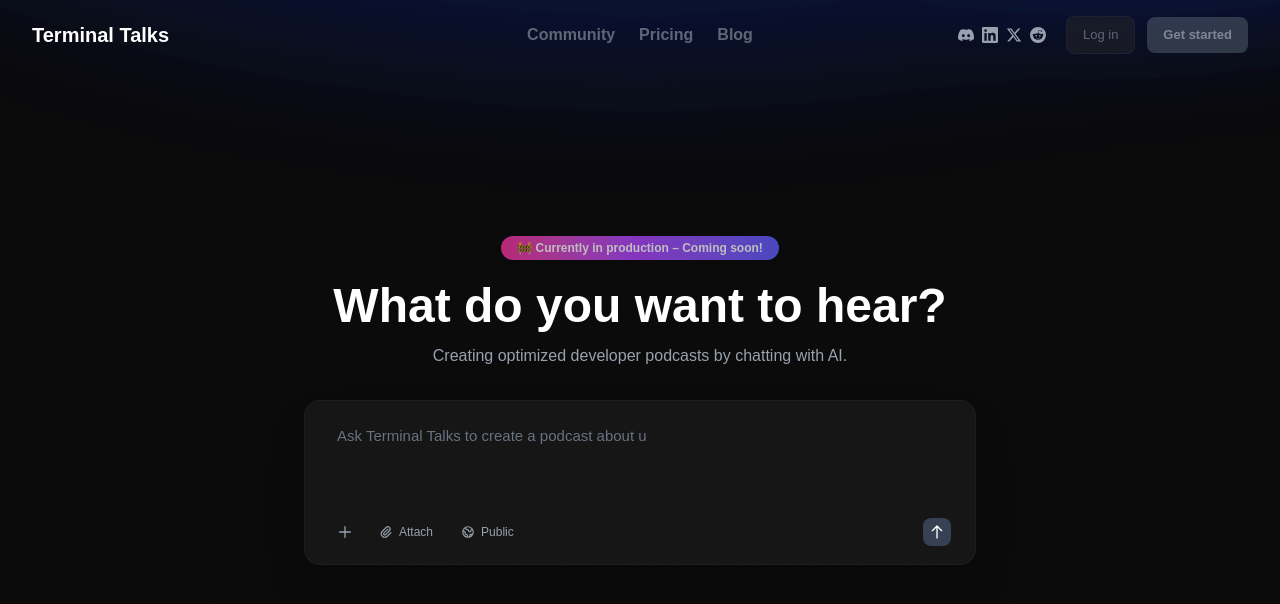
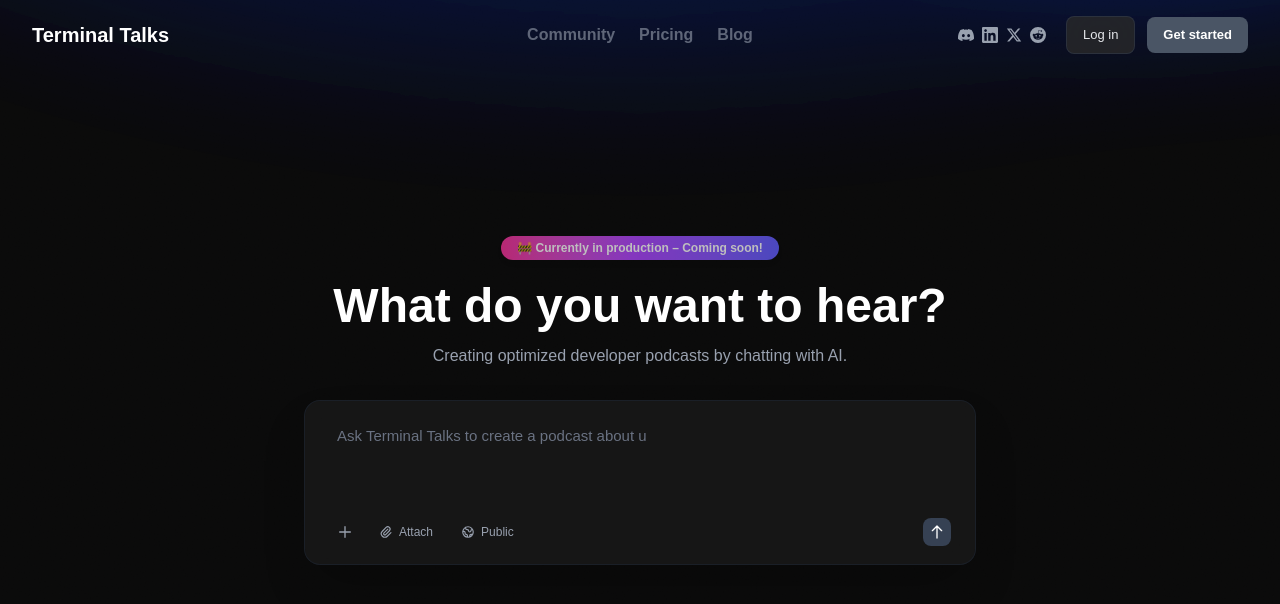
Before and after one commit to StefanosTheDev/TerminalTalksV2, a Next.js app in the folder terminal-talk/: page / in a window 1280 px wide. Shown: the top 604 px of the page. Built offline with nearby package versions, Linux system fonts and the light colour scheme.

Commit message:
push Fixing Login Button Making Them Active Again

```diff
--- a/terminal-talk/src/app/_components/website/NavBar.tsx
+++ b/terminal-talk/src/app/_components/website/NavBar.tsx
@@ -1,12 +1,10 @@
 // components/Navbar.tsx
 'use client';
 
+import Link from 'next/link';
 import { SocialIcons } from './SocialIcons';
 
 export function Navbar() {
-  // const [resourcesOpen, setResourcesOpen] = useState(false);
-
-  // Prevent default click behavior
   const handleDisabledClick = (e: React.MouseEvent) => {
     e.preventDefault();
   };
@@ -34,7 +32,6 @@
         >
           Pricing
         </a>
-
         <a
           href="/blog"
           onClick={handleDisabledClick}
@@ -47,19 +44,22 @@
       {/* Right side actions */}
       <div className="flex items-center gap-3">
         <SocialIcons />
-        <div
-          onClick={handleDisabledClick}
-          className="px-4 py-2 bg-[#2a2a2a]/80 backdrop-blur-xl border border-gray-700/50 text-gray-400 text-[13px] font-medium rounded-lg cursor-not-allowed opacity-60"
+
+        {/* Log in button */}
+        <Link
+          href="/auth/login"
+          className="px-4 py-2 bg-[#2a2a2a]/80 backdrop-blur-xl border border-gray-700/50 text-gray-200 text-[13px] font-medium rounded-lg hover:bg-[#2a2a2a]"
         >
           Log in
-        </div>
+        </Link>
 
-        <div
-          onClick={handleDisabledClick}
-          className="px-4 py-2 bg-gray-600 text-gray-300 text-[13px] font-semibold rounded-lg cursor-not-allowed opacity-60"
+        {/* Get started button */}
+        <Link
+          href="/auth/login"
+          className="px-4 py-2 bg-gray-600 text-white text-[13px] font-semibold rounded-lg hover:bg-gray-500"
         >
           Get started
-        </div>
+        </Link>
       </div>
     </nav>
   );
--- a/terminal-talk/src/app/auth/login/[[...rest]]/page.tsx
+++ b/terminal-talk/src/app/auth/login/[[...rest]]/page.tsx
@@ -8,7 +8,7 @@
       path="/auth/login"
       routing="path"
       signUpUrl="/auth/signup"
-      afterSignInUrl="/chat"
+      afterSignInUrl="/dashboardV2"
     />
   );
 }
--- a/terminal-talk/src/app/auth/signup/[[...rest]]/page.tsx
+++ b/terminal-talk/src/app/auth/signup/[[...rest]]/page.tsx
@@ -9,8 +9,8 @@
         path="/auth/signup"
         routing="path"
         signInUrl="/auth/login"
-        forceRedirectUrl="/chat" // ← always send here
-        fallbackRedirectUrl="/chat" // ← if no redirect_url present
+        forceRedirectUrl="/dashboardV2" // ← always send here
+        fallbackRedirectUrl="/dashboardV2" // ← if no redirect_url present
       />
     </div>
   );
```
